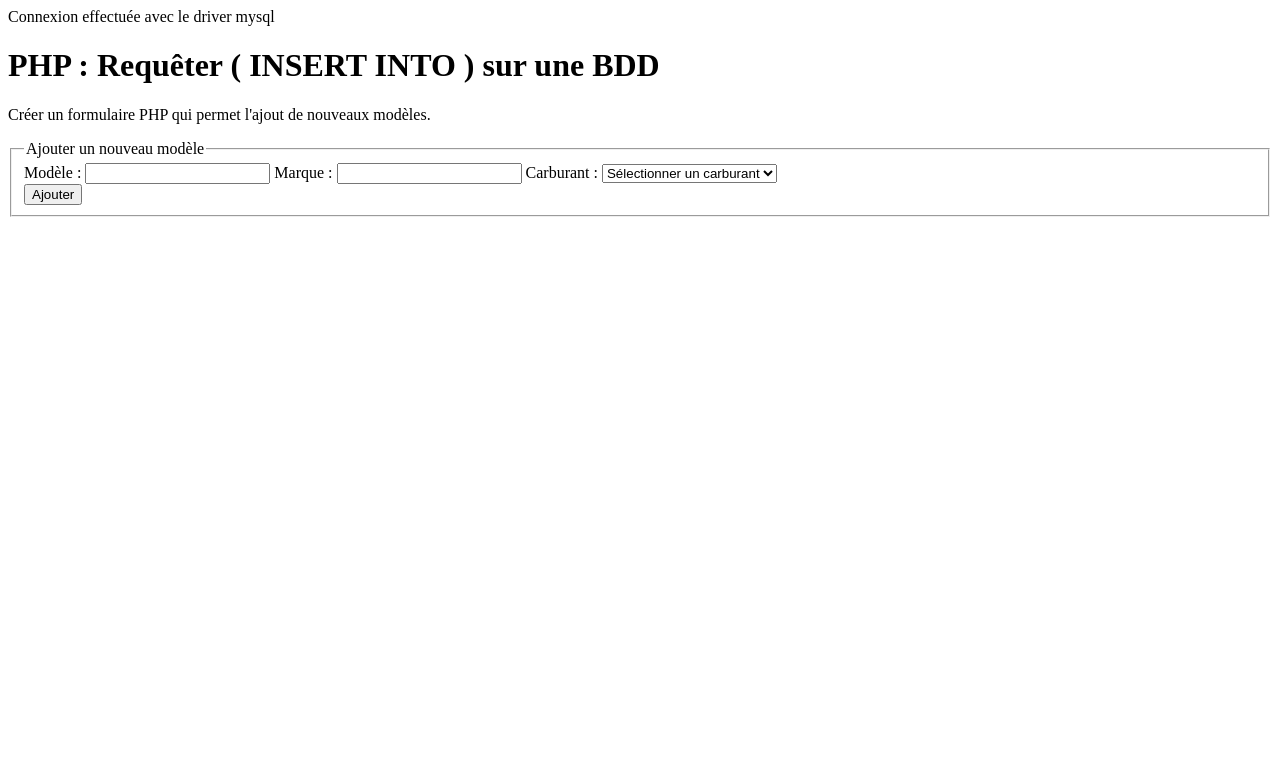
After one commit to MorganNwt/TpAchatVehicule, a PHP site: page /ajoutModele.php in a window 1280 px wide. The commit adds this page. Shown: the top 783 px of the page. Run offline with PHP 8.4, Linux system fonts and the light colour scheme.

Commit message:
Ajout Formulaire modèle

```diff
--- /dev/null
+++ b/ajoutModele.php
@@ -0,0 +1,80 @@
+<?php
+    // Import des ressources
+    require_once 'service/db_connect.php';
+
+    // Récupérer les données issus du formulaire APRES validation
+    // 1 - Le code doit être execute que si $_POST est définie
+    if ($_SERVER['REQUEST_METHOD'] === '$_POST'){
+        $_POST = filter_input_array( INPUT_POST, [
+            'modele'=>FILTER_SANITIZE_FULL_SPECIAL_CHARS,
+            'marque'=>FILTER_SANITIZE_FULL_SPECIAL_CHARS,
+            'carburant'=>FILTER_SANITIZE_FULL_SPECIAL_CHARS
+        ]);
+        // 2- J'hydrate les variables à utiliser pour remplacer les paramètres de la requête
+        $modele = $_POST['modele'];
+        $marque = $_POST['marque'];
+        $carburant = $_POST['carburant'];
+
+        // 3-j'écris ma requête paramétrées nommées
+        $requete = 'INSERT INTO MODELES VALUES (DEFAULT, :modele, :marque, :carburant)';
+
+        // 4- Je prpare la requête
+        $stmt = $pdo->prepare($requete);
+
+        // 5 - Je remplace les paramètres par des variables qui possèdent les valeurs à persister
+        $stmt->bindParam(':modele', $modele);
+        $stmt->bindParam(':marque', $marque);
+        $stmt->bindParam(':carburant',$carburant);
+
+        // 6 - Execution de la requête
+        $stmt->execute();
+
+        $nb = $stmt->rowCount();
+    }
+
+?>
+
+<!DOCTYPE html>
+<html lang="fr">
+<head>
+    <meta charset="UTF-8">
+    <meta name="viewport" content="width=device-width, initial-scale=1.0">
+    <title>PHP : CREATE sur une BDD </title>
+</head>
+<body>
+    <h1>PHP : Requêter ( INSERT INTO ) sur une BDD </h1>
+    <p>Créer un formulaire  PHP qui permet l'ajout de nouveaux modèles.
+    </p>
+
+    <?php
+        if(isset($nb) && $nb > 0) {
+            echo '<p>Le modèle à bien été crée</p>';
+        }
+    ?>
+
+    <form action="#" method="POST">
+        <fieldset>
+            <legend>Ajouter un nouveau modèle</legend>
+
+            <label for="modele">Modèle :</label>
+            <input type="text" name="modele" id="idModele">
+
+            <label for="marque">Marque :</label>
+            <input type="text" name="marque" id="idMarque">
+
+            <label for="carburant">Carburant :</label>
+            <select name="Carburant" id="idCarburant">
+                <option value="">Sélectionner un carburant</option>
+                <option value="essence">essence</option>
+                <option value="dissel">Dissel</option>
+                <option value="gpl">GPL</option>
+                <option value="electrique">Electrique</option>
+            </select>
+                <br>
+            <input type="submit" value="Ajouter">
+        </fieldset>
+    </form>
+
+
+</body>
+</html>
--- a/index.php
+++ b/index.php
@@ -80,6 +80,9 @@
         ?>
     </table>
 
+    <br><hr><br>
+
+    <a href="ajoutModele.php">Ajout Modèle PHP</a>
 
 
 </body>
--- /dev/null
+++ b/model/Utilisateurs.php
@@ -0,0 +1,6 @@
+<?php
+class Utilisateurs {
+
+
+
+}
--- a/service/db_connect.php
+++ b/service/db_connect.php
@@ -21,6 +21,7 @@ try{
     // choix de la méthode d'information en cas d'erreur
     // - Levé des exeption
     $pdo->setAttribute(PDO::ATTR_ERRMODE, PDO::ERRMODE_EXCEPTION);
+    $pdo->setAttribute(PDO::ATTR_DEFAULT_FETCH_MODE, PDO::FETCH_ASSOC);
     echo '<p>Connexion effectuée avec le driver ' . $pdo->getAttribute(PDO::ATTR_DRIVER_NAME) . '</p>';
 }
 catch(PDOException $e){
```
